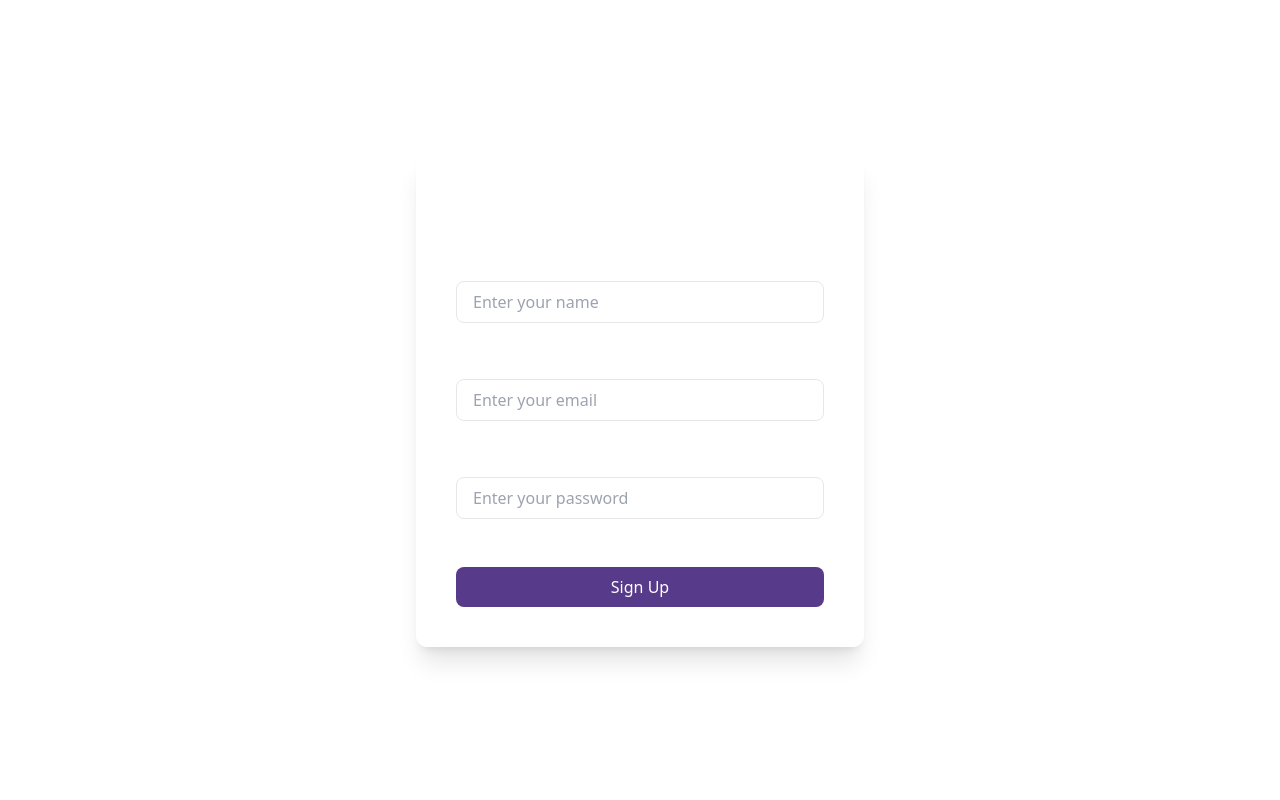
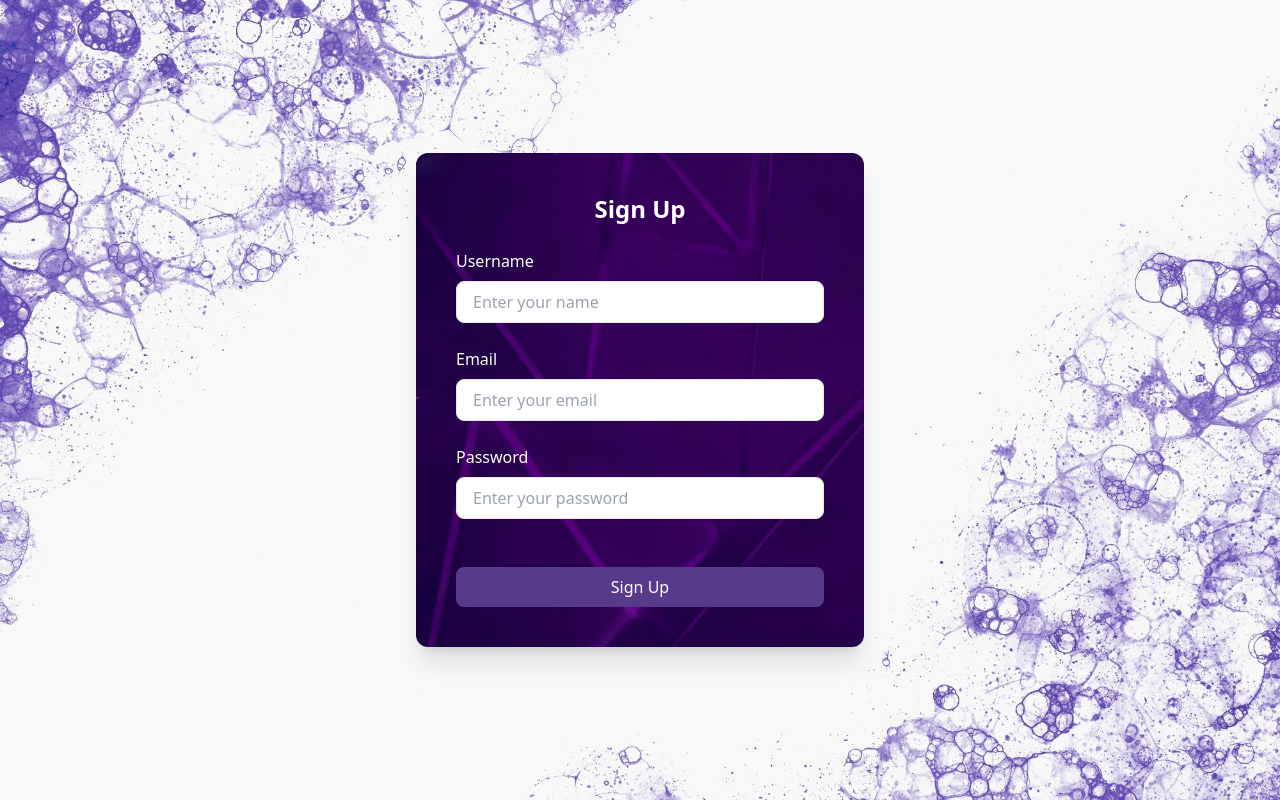
Before and after one commit to rafikakhatun/signup-form, a plain HTML site: page index.html in a window 1280 px wide. Drawn offline with nearby package versions, Linux system fonts and the light colour scheme; some packages are replaced by stand-ins of ours; the site is published under a folder, as on GitHub Pages, so addresses that start at the root find nothing; a script that the page names is missing.

Commit message:
final commit

```diff
--- a/index.html
+++ b/index.html
@@ -12,9 +12,9 @@
 </head>
 
 <body class="bg-cover bg-center min-h-screen flex items-center justify-center"
-    style="background-image: url('/assets/body-background-image.jpg');">
+    style="background-image: url('./assets/body-background-image.jpg');">
 
-    <div style="background-image: url('/assets/snapedit_1746365040651.jpg');"
+    <div style="background-image: url('./assets/snapedit_1746365040651.jpg');"
         class="bg-white bg-cover bg-opacity-90  p-10 rounded-xl shadow-xl w-full max-w-md">
         <h2 class="text-2xl font-bold text-white text-center mb-6">Sign Up</h2>
         <form id="form">
```
Also changed, not shown: 1 other file.
